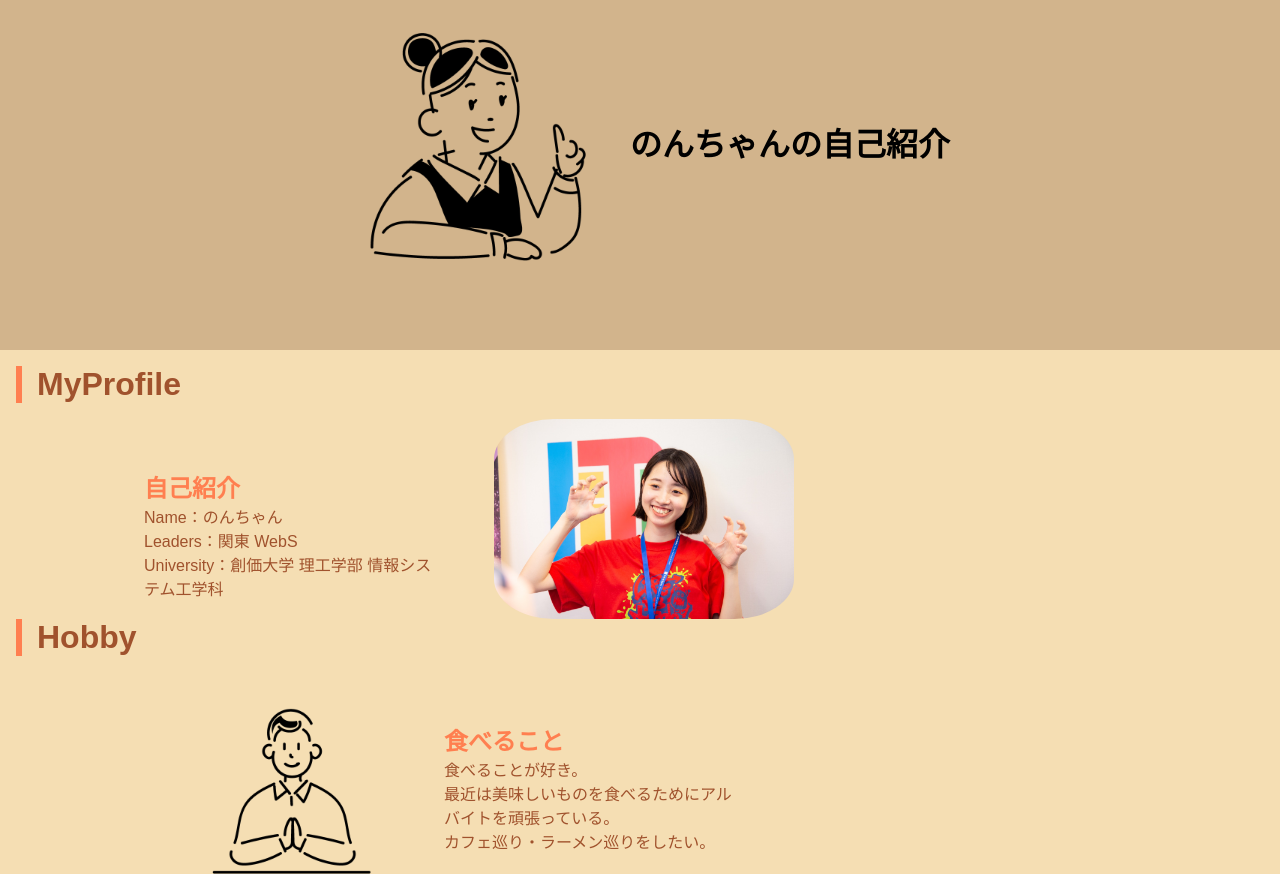
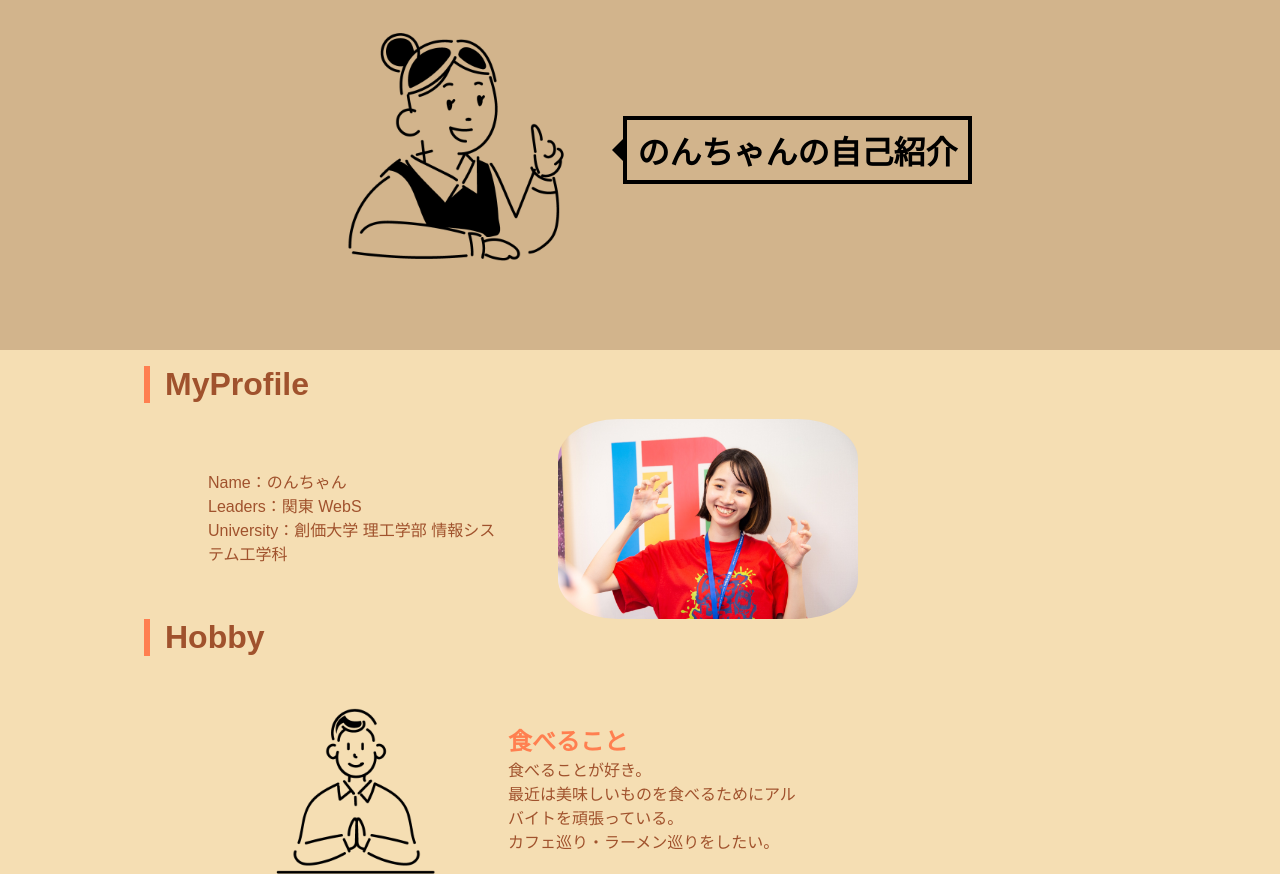
Before and after one commit to nonchan6/la_1, a plain HTML site: page index.html in a window 1280 px wide. Shown: the top 874 px of the page. Drawn offline with Linux system fonts and the light colour scheme.

Commit message:
吹き出し

```diff
--- a/index.html
+++ b/index.html
@@ -20,7 +20,9 @@
   <div class="main-visual">
      <div class="main-visual_content">
           <img src="top_girl.png" alt="" width="300">
+            <div class="balloon1-left">
              <p>のんちゃんの自己紹介</p>
+         </div>
       </div>
   </div>
 
@@ -29,7 +31,6 @@
       <h1 class="top-title">MyProfile</h1>
        <div class="content" id="content1">
             <div class="right-box">
-                <h2>自己紹介</h2>
                 <p>Name：のんちゃん<br>
                     Leaders：関東 WebS<br>
                     University：創価大学 理工学部 情報システム工学科<br>
@@ -37,7 +38,6 @@
             </div>
             <img src="profile.jpg" alt="" width="300">
        </div>
-
             <h1 class="top-title">Hobby</h1>
             <div class="content" id="content2">
             <img src="food.png" alt="" width="300">
@@ -56,8 +56,7 @@
                <h2>音楽</h2>
                 <p>邦ロック、アイドル、k-popなど浅く広く。<br>
                 特にBUMP、マカロニえんぴつ、櫻坂をよく聴く。<br>
-                聴くだけじゃなく弾けるようになりたいと今年は10年振りにギターに挑戦。<br>
-                1曲弾けるようになるのが目標。
+                聴くだけじゃなく弾けるようになりたいと思い今年は10年振りにギターに挑戦する（予定）。<br>
             </p>
             </div>
             <img src="music.png" alt="" width="300">
@@ -70,7 +69,7 @@
                <h2>お笑い</h2>
                <p>
                   去年のM1見てからよく見るようになった。<br>
-                   見取り図と和牛が好き。<br>
+                   見取り図、和牛、ジャルジャルが好き。<br>
                </p>
            </div>
        </div>
@@ -78,7 +77,7 @@
        <div class="content" id="content5">
            <div class="left-box">
                <h2>宝塚観劇</h2>
-                <p>中学3年生の時に初めて観劇した時にキラキラした世界に魅了されどハマり。<br>
+                <p>中学3年生の時に初めて観劇し、キラキラした世界に魅了されどハマり。<br>
                 地元が宝塚から電車で15分くらい。<br>
                 高校生の時は月2くらい通ってた。<br>
                 花組が好き！
--- a/style.css
+++ b/style.css
@@ -60,8 +60,7 @@ body{
 .content{
 /*    padding: 16px 0;*/
     overflow: hidden;
-    padding-left: 10%;
-    padding-right: 10%;
+    padding-left: 15%
 }
 
 
@@ -77,6 +76,7 @@ body{
 .top-title{
     font: 36px;
     padding-left: 15px;
+    margin-left: 10%;
     margin-bottom: 16px;
     color: #a0522d;
     font-weight: 800;
@@ -118,3 +118,28 @@ p{
 #content1{
     position: relative;
 }
+
+.balloon1-left {
+  position: relative;
+  display: inline-block;
+  margin: 1.5em 0 1.5em 15px;
+  padding: 7px 10px;
+  min-width: 120px;
+  max-width: 100%;
+border: 4px solid black;
+}
+
+.balloon1-left:before {
+  content: "";
+  position: absolute;
+  top: 50%;
+  left: -30px;
+  margin-top: -15px;
+  border: 15px solid transparent;
+  border-right: 15px solid;
+}
+
+.balloon1-left p {
+  margin: 0;
+  padding: 0;
+}
```
